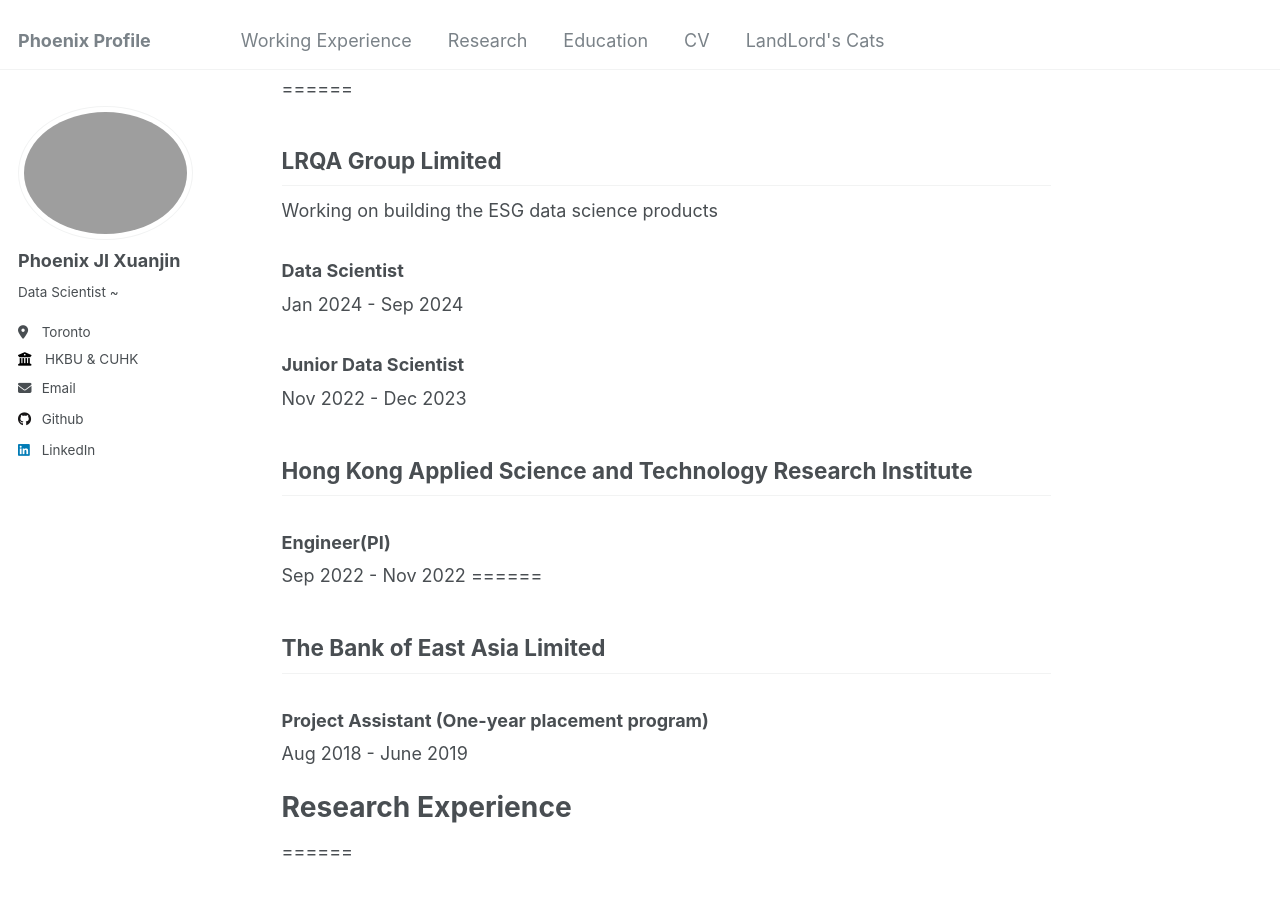
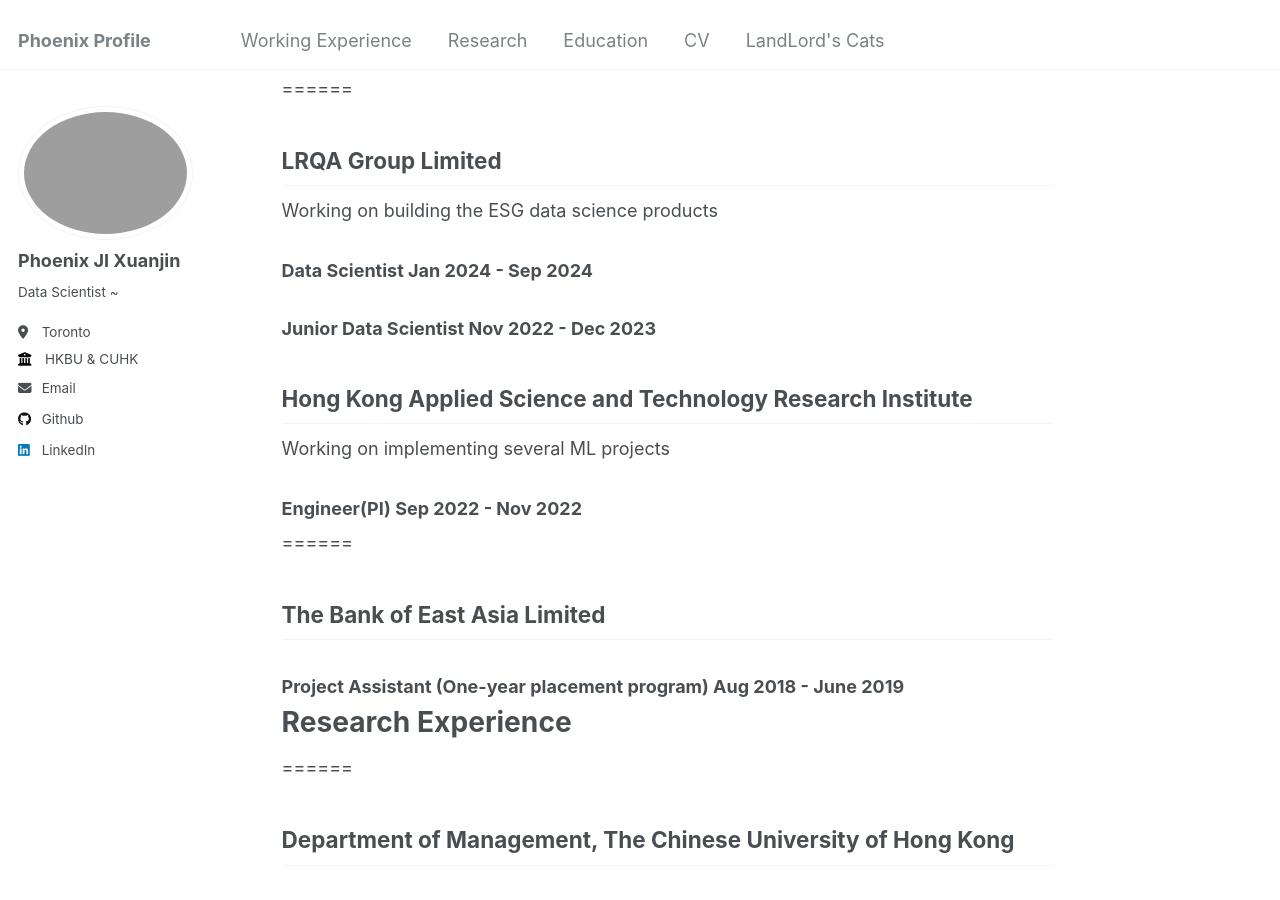
Before and after one commit to Phoenix-JI/phoenix-ji.github.io, a Jekyll site: the page built from _pages/about.md, in a window 1280 px wide and 900 px high, scrolled down 357 px. Built offline with Jekyll 4.4.1, drawn with Linux system fonts in a browser that asks for light colours.

Commit message:
Update experience_2

```diff
--- a/_pages/about.md
+++ b/_pages/about.md
@@ -19,20 +19,18 @@ I am based on Toronto now and looking for the data/tech/analyst/product/ESG oppo
 
 Working on building the ESG data science products
 
-### Data Scientist
-Jan 2024 - Sep 2024
-### Junior Data Scientist
-Nov 2022 - Dec 2023
+### Data Scientist               Jan 2024 - Sep 2024
+### Junior Data Scientist        Nov 2022 - Dec 2023
 
 ## Hong Kong Applied Science and Technology Research Institute
 
-### Engineer(PI)
-Sep 2022 - Nov 2022
+Working on implementing several ML projects
+
+### Engineer(PI)                 Sep 2022 - Nov 2022
 ======
 
 ## The Bank of East Asia Limited
-### Project Assistant (One-year placement program)
-Aug 2018 - June 2019
+### Project Assistant (One-year placement program)        Aug 2018 - June 2019
 
 
 # Research Experience
```
